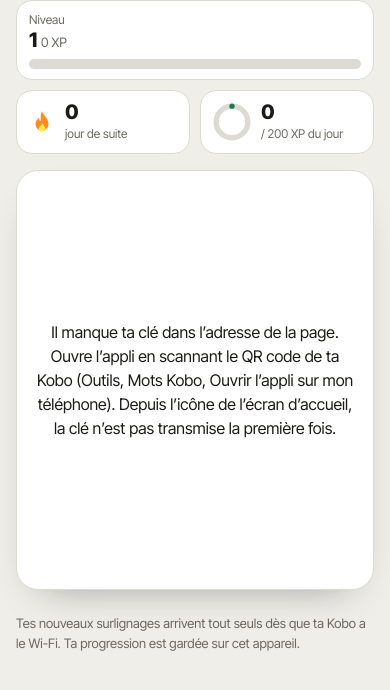
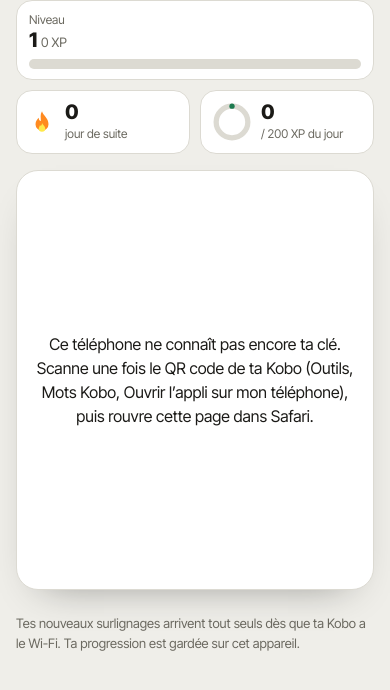
Before and after one commit to Gregguuus/mots-kobo, a plain HTML site: page app.html in a window 390 px wide. Shown: the part 58-748 px from the top of the page. Drawn offline with Linux system fonts and the light colour scheme.

Commit message:
app.html reprend la clé du téléphone et la remet dans son adresse
Co-Authored-By: Claude Opus 5.5 <noreply@anthropic.com>
Claude-Session: https://claude.ai/code/session_01K6zbG3MRRH88RMAgLCKdQn

```diff
--- a/app.html
+++ b/app.html
@@ -370,9 +370,9 @@ async function fetchWords(){const key=getKey();if(!key){badKey=true;why='nokey';
   const u=source(),api=u.startsWith('http');let r=await fetch(u+(api?'?t='+Date.now():''),{cache:'no-store',headers:api?{Accept:'application/vnd.github.raw+json'}:{}});
   if(!r.ok)r=await fetch('words.enc?t='+Date.now(),{cache:'no-store'});if(!r.ok)throw 0;
   const box=await r.json();boxInfo='clé de '+key.length+' caractères · fichier de '+Math.round((box.c||'').length*3/4/1024)+' Ko';
-  try{const d=await decrypt(box,key);local('key',key);return d}catch(e){badKey=true;why=e&&e.message==='cle'?'mac':'decode:'+(e&&(e.name||e.message)||e);throw e}}
+  try{const d=await decrypt(box,key);local('key',key);if(!/k=/.test(location.hash))try{history.replaceState(null,'',location.pathname+location.search+'#k='+key)}catch(e){}return d}catch(e){badKey=true;why=e&&e.message==='cle'?'mac':'decode:'+(e&&(e.name||e.message)||e);throw e}}
 function privateMsg(){
-  if(why==='nokey')return'Il manque ta clé dans l’adresse de la page. Ouvre l’appli en scannant le QR code de ta Kobo (Outils, Mots Kobo, Ouvrir l’appli sur mon téléphone). Depuis l’icône de l’écran d’accueil, la clé n’est pas transmise la première fois.';
+  if(why==='nokey')return'Ce téléphone ne connaît pas encore ta clé. Scanne une fois le QR code de ta Kobo (Outils, Mots Kobo, Ouvrir l’appli sur mon téléphone), puis rouvre cette page dans Safari.';
   if(why==='mac')return'Ta clé ne correspond pas aux mots envoyés par ta Kobo : la Kobo a sans doute changé de clé sans renvoyer tes mots. Rouvre le menu Mots Kobo sur la liseuse pour relancer un envoi, puis scanne à nouveau le QR code.<br><small style="color:var(--soft)">Diagnostic : clé refusée · '+esc(boxInfo)+'</small>';
   return'Tes mots n’ont pas pu être déchiffrés sur ce téléphone.<br><small style="color:var(--soft)">Diagnostic : '+esc(why)+' · '+esc(boxInfo)+'</small>'}
 let lastCount=(local('words')||[]).length;
```
Also changed, not shown: annotations.html (+1 -1 lines), tests/e2e.js (+3 -0 lines), 1 other file.
